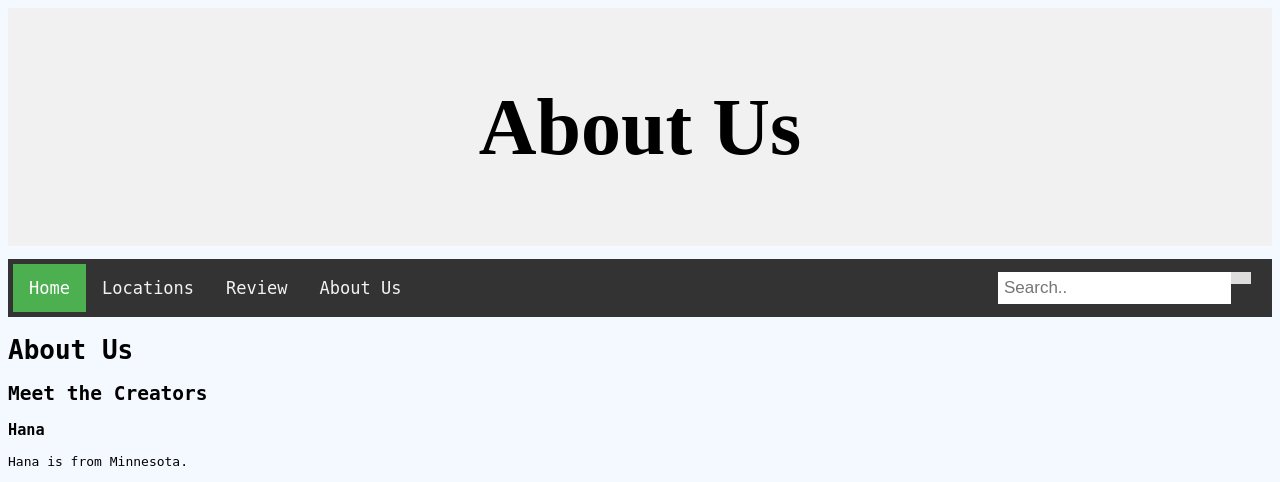
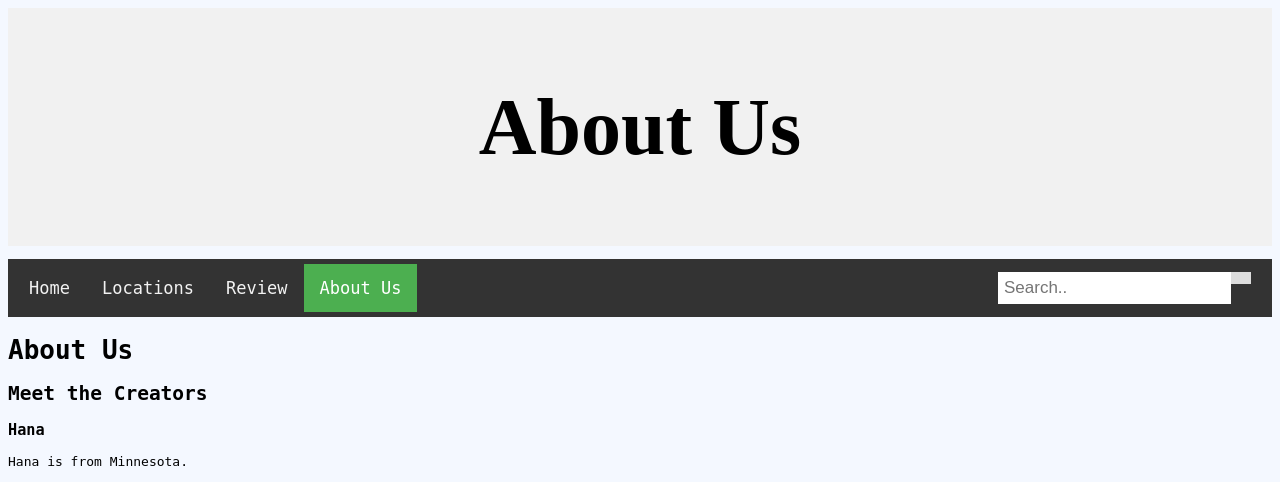
Before and after one commit to CarlosM10011/snap-cycle, a Python web app: template src/templates/aboutus.html in a window 1280 px wide. Shown: the top 482 px of the page. Run offline with Jinja, Linux system fonts and the light colour scheme; the template is opened without the code that fills it, so the values that code supplies are empty.

Commit message:
Fixed NavBar on AboutUs

```diff
--- a/src/templates/aboutus.html
+++ b/src/templates/aboutus.html
@@ -12,10 +12,10 @@
     <h1>About Us </h1>
   </div>
   <ul class="topnav" id="navbar">
-    <li><a class="active" href="/" href="javascript:void(0)">Home</a></li>
+    <li><a  href="/" href="javascript:void(0)">Home</a></li>
     <li><a href="/location" href="javascript:void(0)">Locations</a></li>
     <li><a href="/reviews" href="javascript:void(0)">Review</a></li>
-    <li><a href="/aboutus" href="javascript:void(0)">About Us</a></li>
+    <li><a class="active" href="/aboutus" href="javascript:void(0)">About Us</a></li>
 
 
 
@@ -31,6 +31,5 @@
     <h2> Meet the Creators </h2>
     <h3> Hana </h3>
     <p> Hana is from Minnesota.</p>
-    <img src="https://upload.wikimedia.org/wikipedia/commons/thumb/8/8a/Hana_Kuk_Sha_Tin.jpg/220px-Hana_Kuk_Sha_Tin.jpg" alt="Hana">
-</body>
+  </body>
 </html>
```
